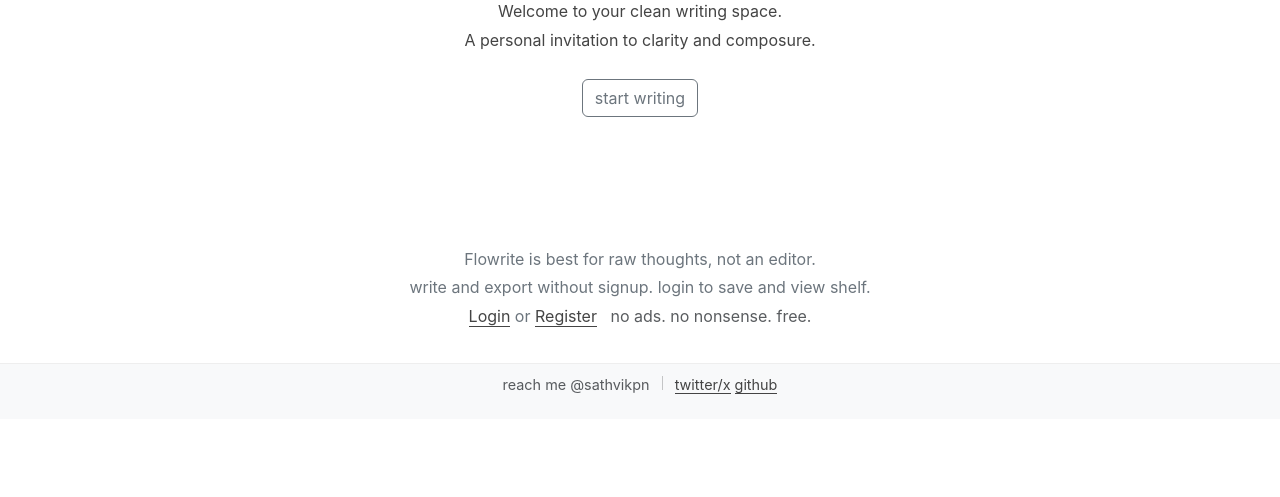
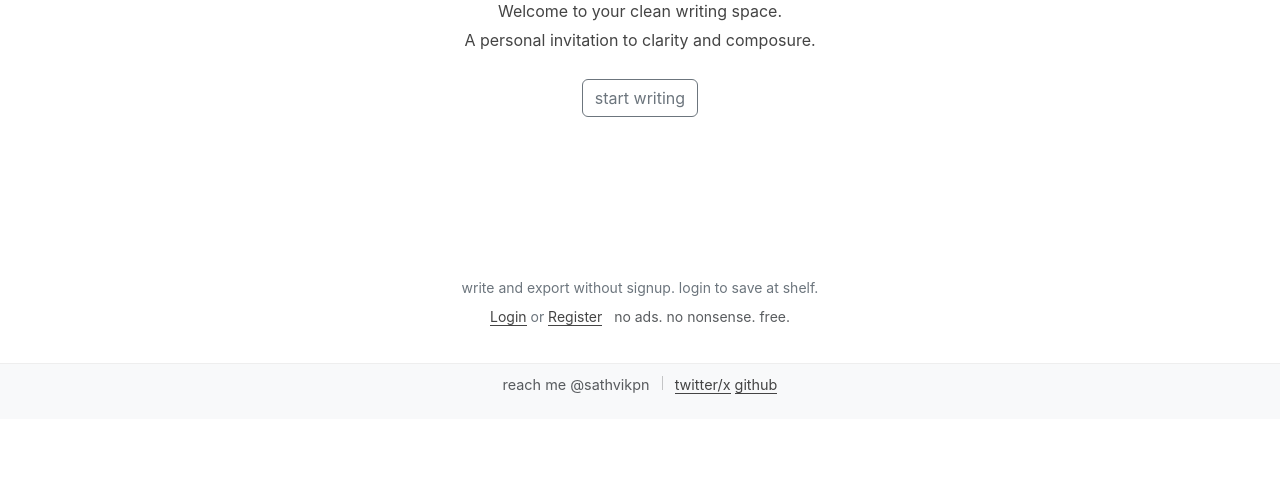
Before and after one commit to SathvikPN/flowrite, a Flask app: page / in a window 1280 px wide. Shown: the part 381-878 px from the top of the page. Run offline with Flask 3, Linux system fonts and the light colour scheme.

Commit message:
fix bottom description overlapping on body

```diff
--- a/templates/index.html
+++ b/templates/index.html
@@ -25,15 +25,16 @@
                 {% else %}
 
                 <br>
-                <span class="text-secondary">Flowrite is best for raw thoughts, not an editor.</span>   <br>
+                <span class="text-secondary">
+                <small>write and export without signup. login to save at shelf. <br>
+                    <a href="/login" class="text-decoration-none">Login</a> or <a href="/register" class="text-decoration-none">Register</a> </span>
+                    &nbsp; no ads. no nonsense. free.
+                </small>
 
-                <span class="text-secondary">write and export without signup. login to save and view shelf. <br>
-                    <a href="/login" class="text-decoration-none">Login</a> or <a href="/register" class="text-decoration-none">Register</a> </span>
-                &nbsp; no ads. no nonsense. free.
+
+
 
                 {% endif %}
-
-
             </p>
         </div>
     </div>
```
